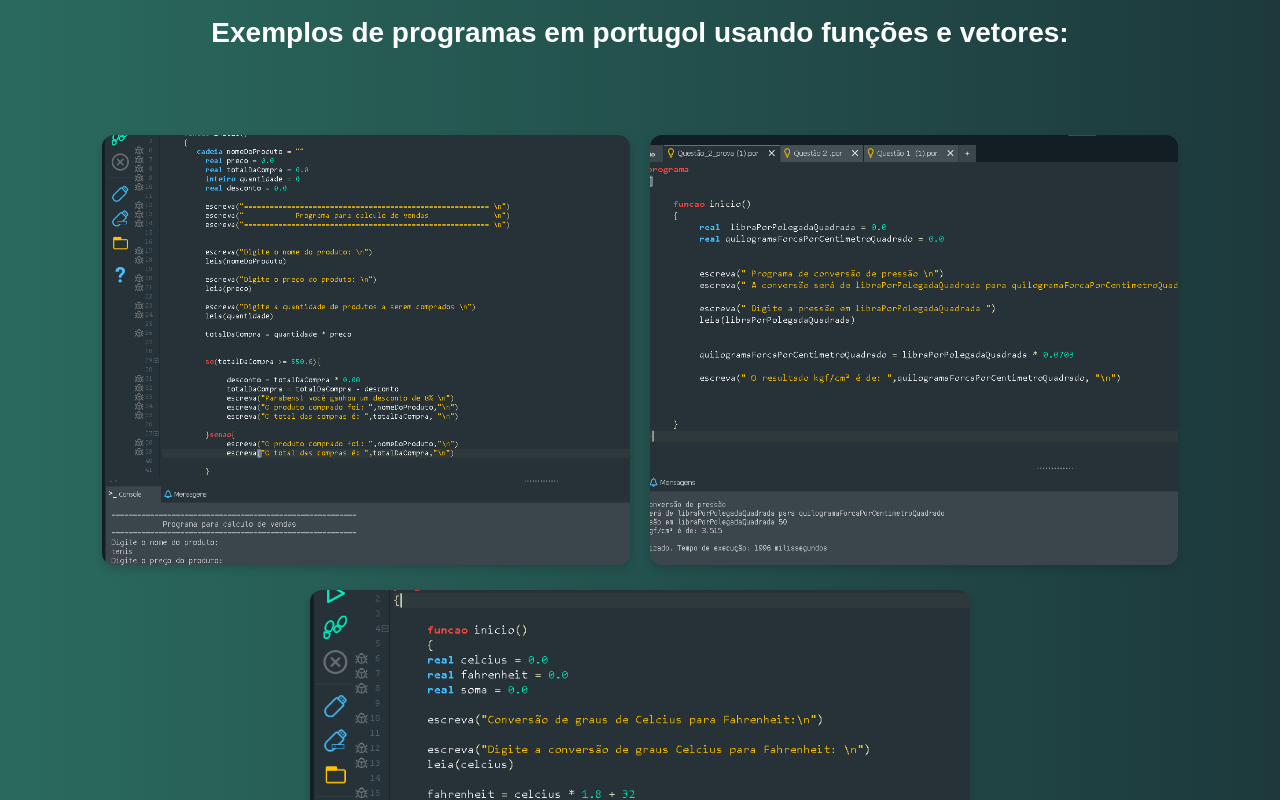
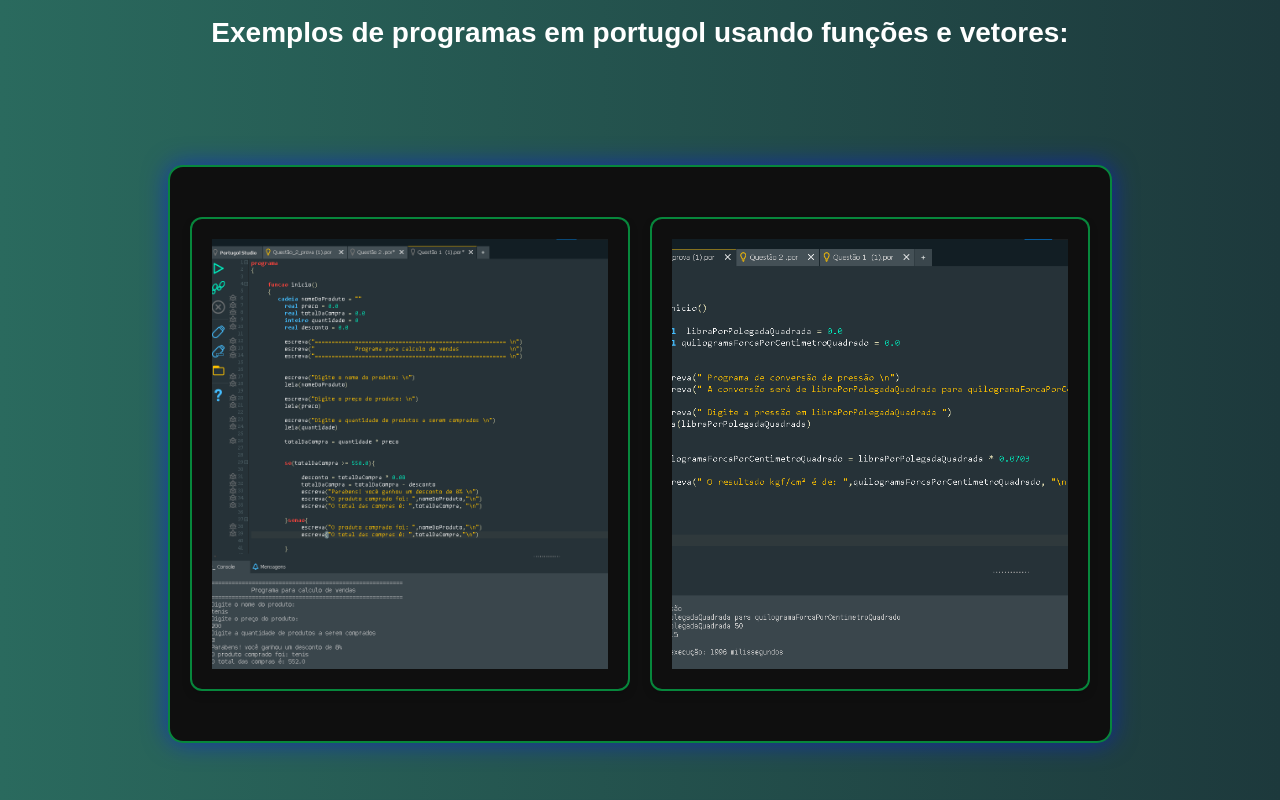
Before and after one commit to SantiagoFidmay/Site_S_A, a plain HTML site: page logicaComputacional.html in a window 1280 px wide. Shown: the part 2640-3440 px from the top of the page. Drawn offline with Linux system fonts and the light colour scheme.

Commit message:
Versão 4.0

```diff
--- a/logicaComputacional.css
+++ b/logicaComputacional.css
@@ -160,12 +160,24 @@ footer {
     flex-direction: column;
     gap: 25px;
     padding: 10px;
+
 }
 
 .galeria-dados .linha {
     display: flex;
     justify-content: center;
     gap: 20px;
+    background: #0f0f0f !important;
+    padding: 20px;
+    border-radius: 15px;
+    max-width: 900px !important;
+    width: 90%;
+    max-width: 850px;
+    margin: 30px auto;
+    overflow-x: auto;
+    box-shadow: 0 0 25px #0011ff80;
+    border: 2px solid#00ff6a80;
+    transition: 0.3s;
 }
 
 .galeria-dados .linha.duas img {
@@ -181,6 +193,17 @@ footer {
     box-shadow: 0 4px 8px rgba(0,0,0,0.15);
     transition: transform 0.3s, box-shadow 0.3s;
     cursor: pointer;
+    background: #0f0f0f !important;
+    padding: 20px;
+    border-radius: 15px;
+    max-width: 900px !important;
+    width: 90%;
+    max-width: 850px;
+    margin: 30px auto;
+    overflow-x: auto;
+    box-shadow: 0 0 25px #00ff6a80;
+    border: 2px solid #00ff6a80;
+    transition: 0.3s;
 }
 
 .galeria-dados img:hover {
```
Also changed, not shown: FundamentosdeBancodeDados.css (+11 -0 lines), FundamentosdeTecnologiadaInformaçaoeRedes.css (+11 -1 lines), FundamentosdeTecnologiadaInformaçaoeRedes.html (+2 -21 lines), eletroEletronica.css (+11 -0 lines), fundamentosEletroEletronica.html (+1 -1 lines), index.html (+6 -2 lines), logicaDeProgramacao.css (+11 -0 lines), style.css (+13 -0 lines).
